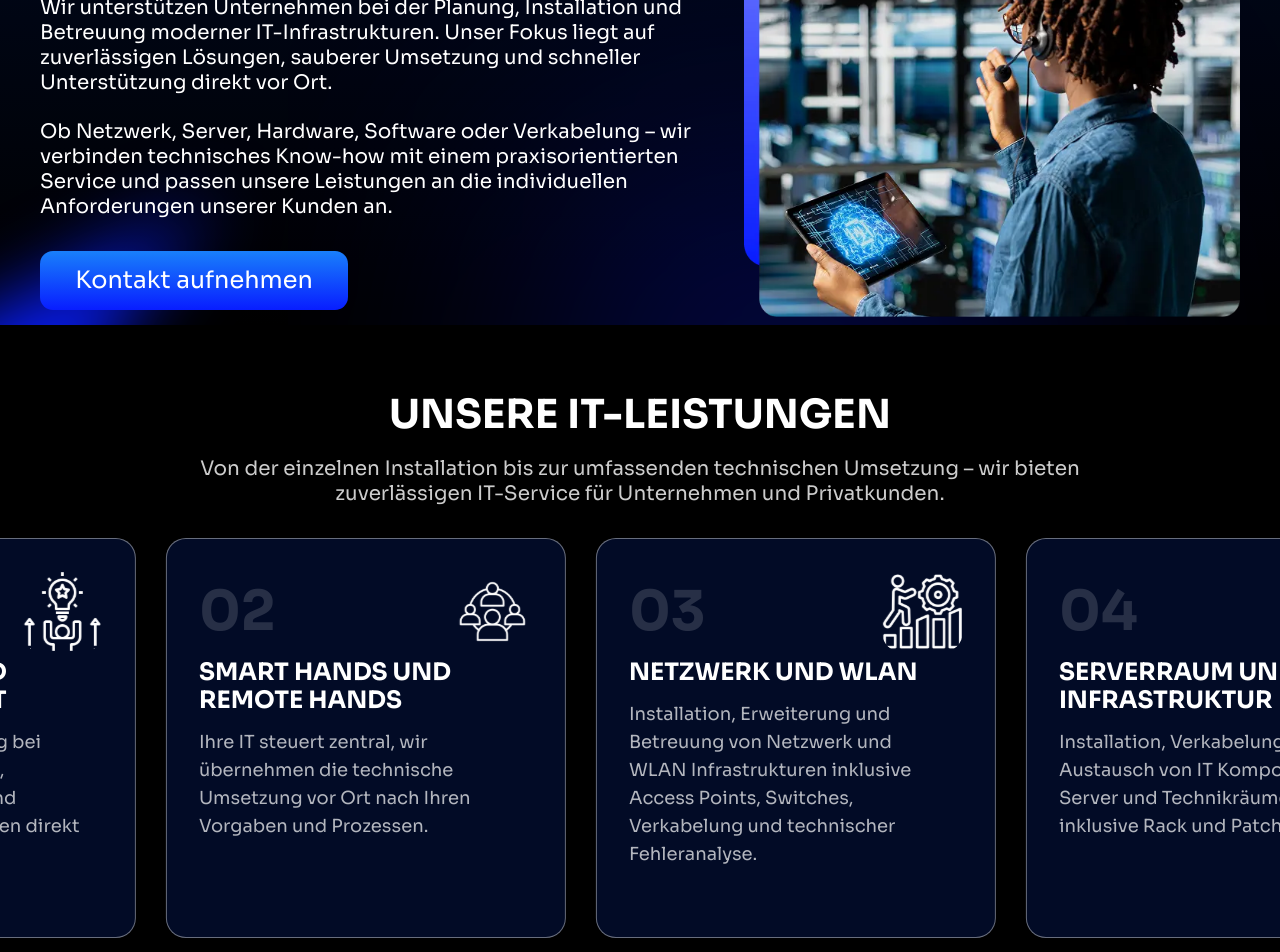
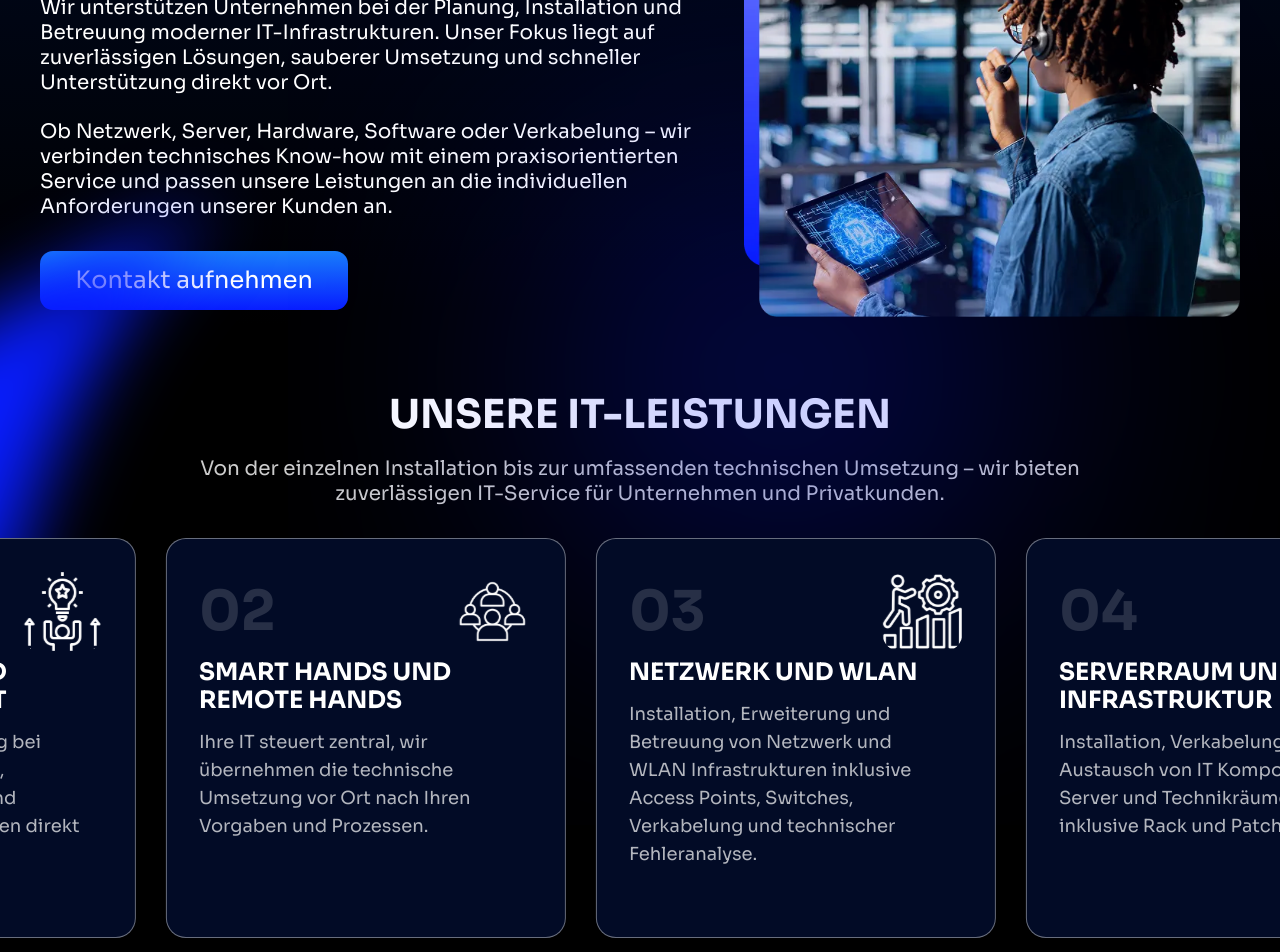
Before and after one commit to taibacreations/3629-nexforceit, a Next.js app: page / in a window 1280 px wide. Shown: the part 1120-2072 px from the top of the page. Built offline with nearby package versions, Linux system fonts and the light colour scheme.

Commit message:
fixed colors

```diff
--- a/src/components/about.tsx
+++ b/src/components/about.tsx
@@ -111,14 +111,14 @@ const About = () => {
           <img
             src="/left-shape.svg"
             alt=""
-            className="absolute left-0 bottom-[-400px] z-0 w-[300px]"
+            className="absolute left-0 bottom-[-400px] z-1 w-[300px]"
           />
 
           {/* Right SVG */}
           <img
             src="/right-shape.svg"
             alt=""
-            className="absolute right-0 bottom-[-500px] z-0 w-[992px]"
+            className="absolute right-0 bottom-[-500px] z-1 w-[992px]"
           />
 
       <div className=" relative max-w-[1480px] mx-auto px-4 sm:px-6 lg:px-10">
--- a/src/components/services.tsx
+++ b/src/components/services.tsx
@@ -290,11 +290,11 @@ const Services = () => {
   }, []);
 
   return (
-    <section id="dienstleistungen" ref={sectionRef} className="bg-black relative overflow-hidden pt-[48px] md:pt-[65px] md:pb-[30px] 2xl:py-[8vh]">
+    <section id="dienstleistungen" ref={sectionRef} className=" relative bg-black overflow-hidden pt-[48px] md:pt-[65px] md:pb-[30px] 2xl:py-[8vh]">
       <div className="max-w-[930px] mx-auto px-4">
         <h2
           ref={headingRef}
-          className="font-bold text-[28px] md:text-[36px] xl:text-[40px] leading-[36px] sm:leading-[44px] lg:leading-[50px] pb-4 uppercase text-center text-white"
+          className=" font-bold text-[28px] md:text-[36px] xl:text-[40px] leading-[36px] sm:leading-[44px] lg:leading-[50px] pb-4 uppercase text-center text-white"
         >
           Unsere IT-Leistungen
         </h2>
@@ -311,14 +311,14 @@ const Services = () => {
       {/* Slider wrapper — pointer handlers yahan, cursor-grab class bhi yahan */}
       <div
         ref={wrapperRef}
-        className="relative w-screen left-1/2 -translate-x-1/2 overflow-hidden mt-[4vh] select-none cursor-grab active:cursor-grabbing"
+        className="relative w-screen left-1/2 -translate-x-1/2 overflow-hidden mt-[4vh] select-none cursor-grab active:cursor-grabbing z-10"
         style={{ touchAction: "pan-y" }}
         onPointerDown={handlePointerDown}
         onPointerMove={handlePointerMove}
         onPointerUp={handlePointerUp}
         onPointerCancel={handlePointerUp}
       >
-        <div ref={trackRef} className="flex gap-[30px]">
+        <div ref={trackRef} className="flex gap-[30px] ">
           {extendedCards.map((service, index) => (
             <div
               key={`${service.id}-${index}`}
```
